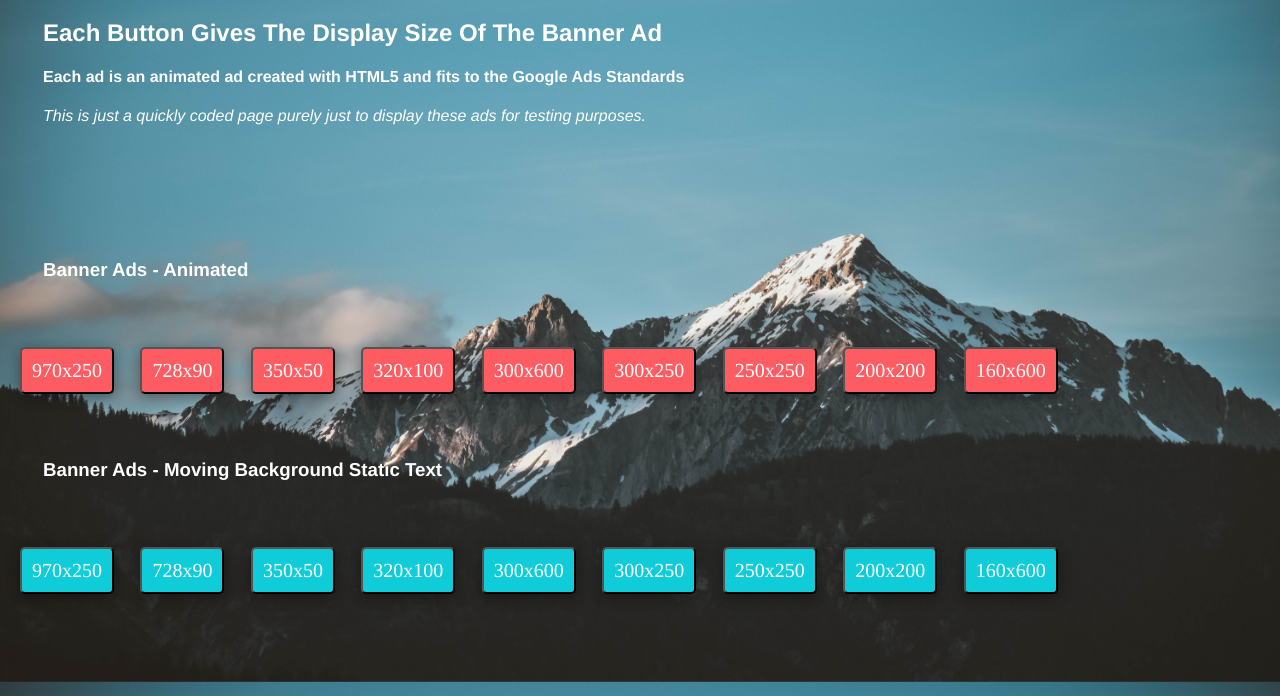
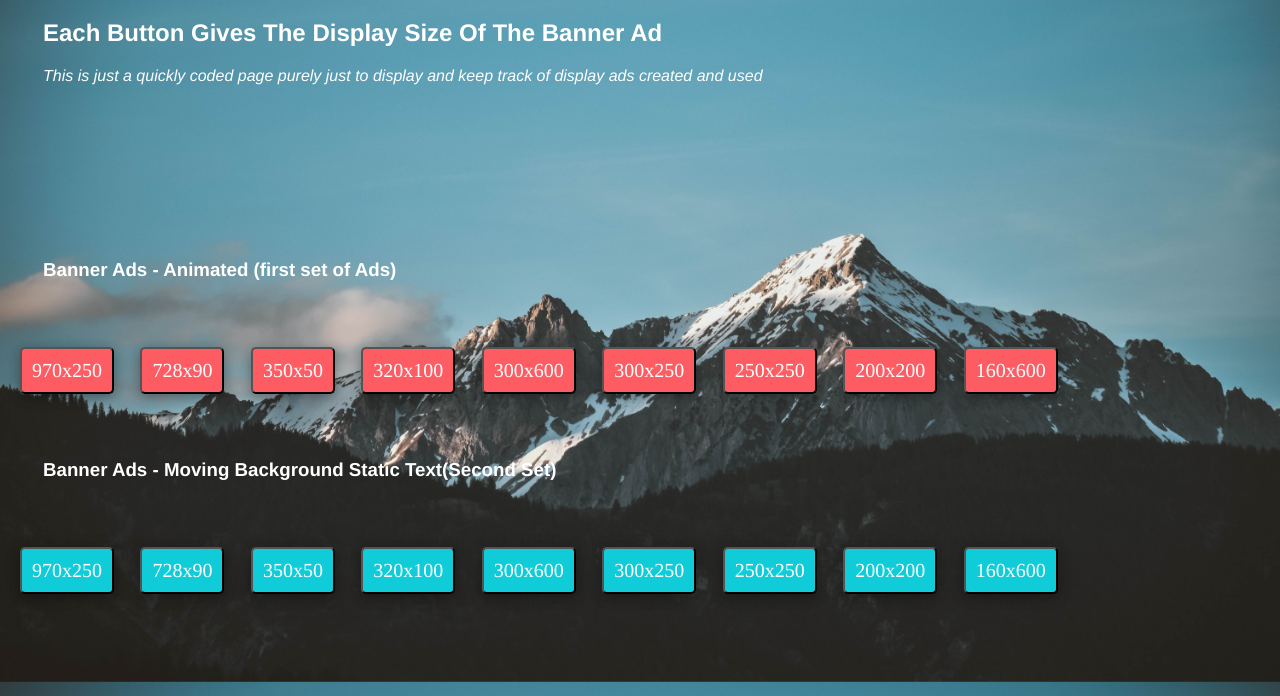
Before and after one commit to shanemoovingo/Banner-Ads, a plain HTML site: page index.html in a window 1280 px wide. Shown: the part 104-800 px from the top of the page. Drawn offline with Linux system fonts and the light colour scheme.

Commit message:
Update index.html

```diff
--- a/index.html
+++ b/index.html
@@ -16,12 +16,12 @@
         <h1>Banner Ads</h1>
         <h2>Each Button Gives The Display Size Of The Banner Ad</h2>
 
-           <h4>Each ad is an animated ad created with HTML5 and fits to the Google Ads Standards</h4>
 
-        <p>This is just a quickly coded page purely just to display these ads for testing purposes.</p>
+
+        <p>This is just a quickly coded page purely just to display and keep track of display ads created and used</p>
 
         </div>
-     <h3>Banner Ads - Animated</h3>
+     <h3>Banner Ads - Animated (first set of Ads)</h3>
          <div class="buttonSet1">
 
         <a href="970x250/index.html">  <button class="button1">970x250</button></a>
@@ -36,7 +36,7 @@
 
         </div>
 
-                <h3>Banner Ads - Moving Background Static Text</h3>
+                <h3>Banner Ads - Moving Background Static Text(Second Set)</h3>
           <div class="buttonSet2">
 
         <a href="970x250v2/index.html">  <button class="button10">970x250</button></a>
```
